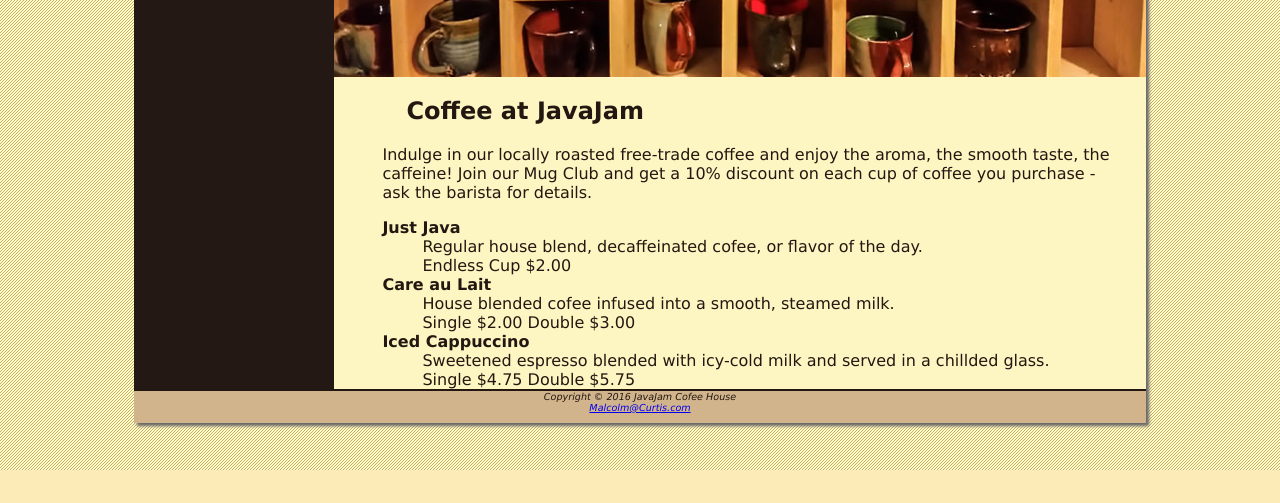
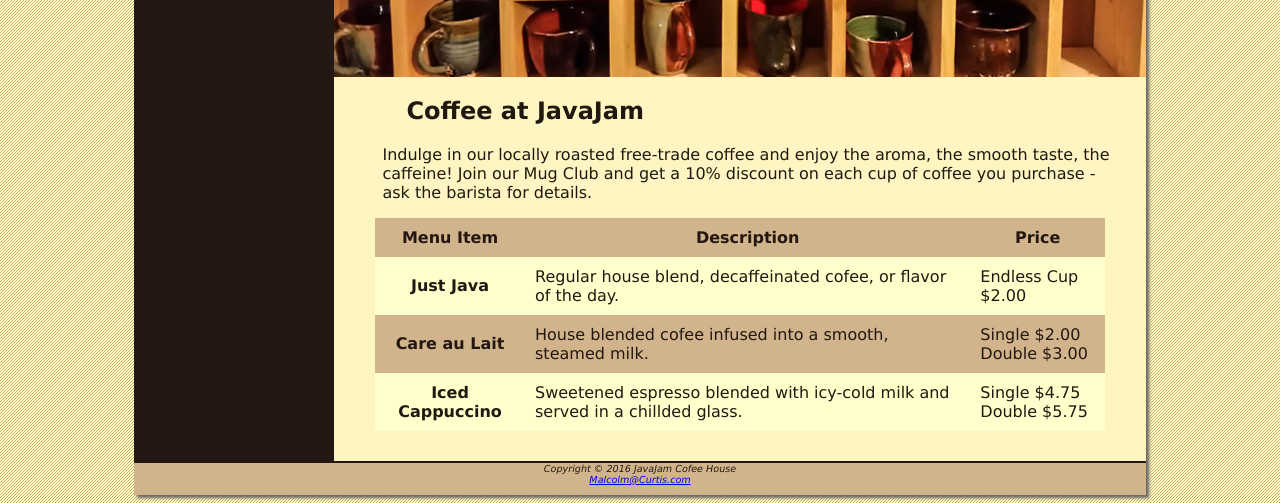
Before and after one commit to Malcmalc2/JavaJam-Coffee, a plain HTML site: page menu.html in a window 1280 px wide. Shown: the part 330-833 px from the top of the page. Before the commit the page ends 800 px from the top, so only its background shows below. Drawn offline with Linux system fonts and the light colour scheme.

Commit message:
Chapter 8
Tables

```diff
--- a/css/stylesheet.css
+++ b/css/stylesheet.css
@@ -7,6 +7,21 @@ body {
     color: #221811;
     font-family: Verdana, Arial, sans-serif;
     background-image: url("../img/background.gif");
+}
+
+table {
+    width: 90%;
+    margin: auto;
+    border-spacing: 0;
+    background-color: #ffffcc;
+}
+
+td, th {
+    padding: 10px;
+}
+
+tr:nth-of-type(odd) {
+    background-color: #D2B48C;
 }
 
 /* Header */
@@ -70,6 +85,7 @@ main {
     padding-left: 0;
     padding-right: 0;
     padding-top: 0;
+    padding-bottom: 30px;
     display: block;
     margin-left: 200px;
 }
--- a/menu.html
+++ b/menu.html
@@ -31,17 +31,28 @@
             <div id="heromugs"></div>
             <h2>Coffee at JavaJam</h2>
             <p>Indulge in our locally roasted free-trade coffee and enjoy the aroma, the smooth taste, the caffeine! Join our Mug Club and get a 10% discount on each cup of coffee you purchase - ask the barista for details.</p>
-            <dl>
-                <dt><strong>Just Java</strong></dt>
-                <dd>Regular house blend, decaffeinated cofee, or flavor of the day.<br>
-                    Endless Cup $2.00</dd>
-                <dt><strong>Care au Lait</strong></dt>
-                <dd>House blended cofee infused into a smooth, steamed milk.<br>
-                Single $2.00 Double $3.00</dd>
-                <dt><strong>Iced Cappuccino</strong></dt>
-                <dd>Sweetened espresso blended with icy-cold milk and served in a chillded glass.<br>
-                Single $4.75 Double $5.75</dd>
-            </dl>
+            <table>
+                <tr>
+                    <th>Menu Item</th>
+                    <th>Description</th>
+                    <th>Price</th>
+                </tr>
+                <tr>
+                    <th>Just Java</th>
+                    <td>Regular house blend, decaffeinated cofee, or flavor of the day.</td>
+                    <td>Endless Cup $2.00</td>
+                </tr>
+                <tr>
+                    <th>Care au Lait</th>
+                    <td>House blended cofee infused into a smooth, steamed milk.</td>
+                    <td>Single $2.00<br> Double $3.00</td>
+                </tr>
+                <tr>
+                    <th>Iced Cappuccino</th>
+                    <td>Sweetened espresso blended with icy-cold milk and served in a chillded glass.</td>
+                    <td>Single $4.75<br> Double $5.75</td>
+                </tr>
+            </table>
         </main>
 
         <!-- Footer -->
```
